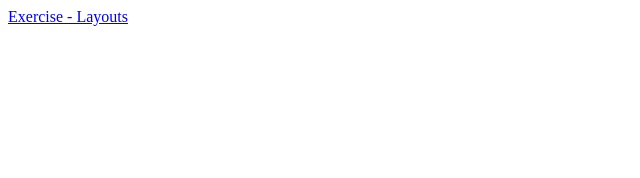
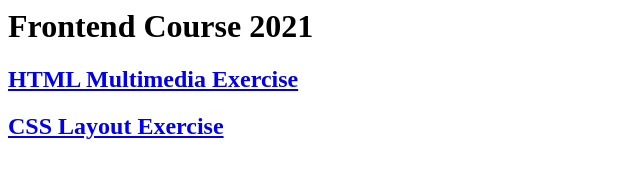
Before and after one commit to mochary/frontend-course, a plain HTML site: page index.html in a window 1280 px wide. Shown: the whole page, without its empty margins (0-640 px from the left). Drawn offline with Linux system fonts and the light colour scheme.

Commit message:
added link to html multimedia exercise

```diff
--- a/index.html
+++ b/index.html
@@ -3,6 +3,12 @@
         <title>Front-end course</title>
     </head>
 
-    <a href="./2-css/CSS-Final-Exercise/twitter.html">Exercise - Layouts</a>
+    <h1>Frontend Course 2021</h1>
 
+    <a href="./HTML-Multimedia/main-page.html">
+        <h2>HTML Multimedia Exercise</h2>
+    </a>
+    <a href="./2-css/CSS-Final-Exercise/twitter.html">
+        <h2>CSS Layout Exercise</h2>
+    </a>
 </html>
```
